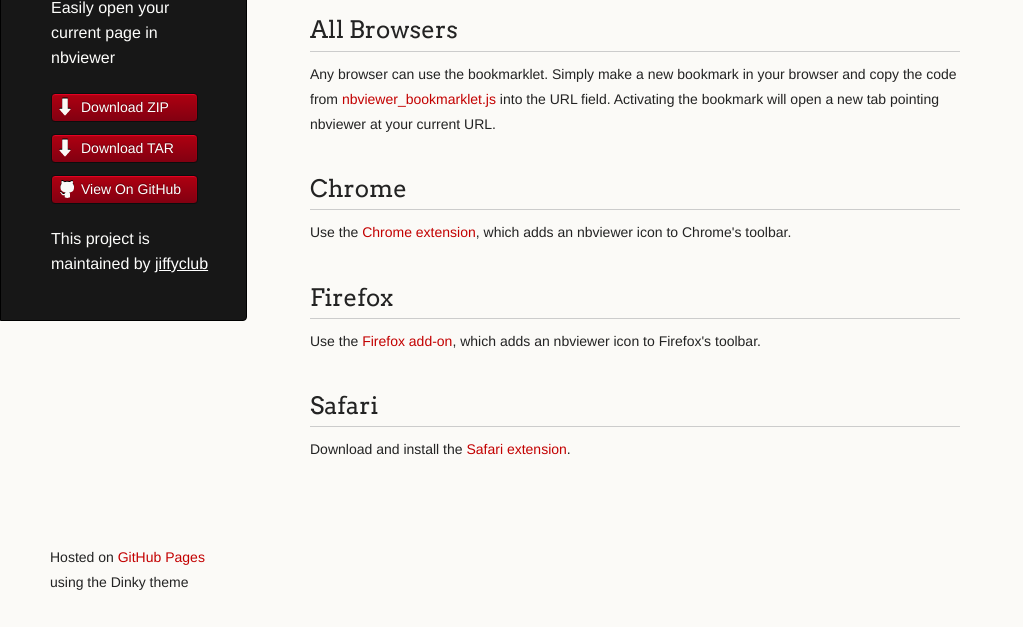
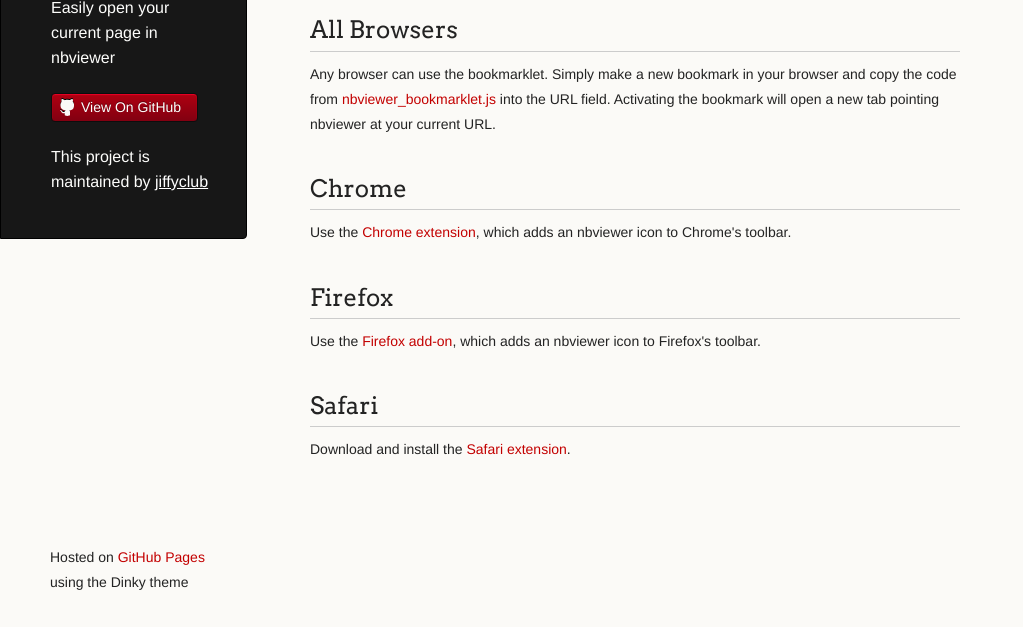
Before and after one commit to jiffyclub/open-in-nbviewer, a plain HTML site: page index.html in a window 1280 px wide. Shown: the part 173-800 px from the top of the page, without its empty margins (0-1023 px from the left). Drawn offline with Linux system fonts and the light colour scheme.

Commit message:
Remove package download links from page.

```diff
--- a/index.html
+++ b/index.html
@@ -20,8 +20,6 @@
         <p class="header">Easily open your current page in nbviewer</p>
 
         <ul>
-          <li class="download"><a class="buttons" href="https://github.com/jiffyclub/open-in-nbviewer/zipball/master">Download ZIP</a></li>
-          <li class="download"><a class="buttons" href="https://github.com/jiffyclub/open-in-nbviewer/tarball/master">Download TAR</a></li>
           <li><a class="buttons github" href="https://github.com/jiffyclub/open-in-nbviewer">View On GitHub</a></li>
         </ul>
 
```
